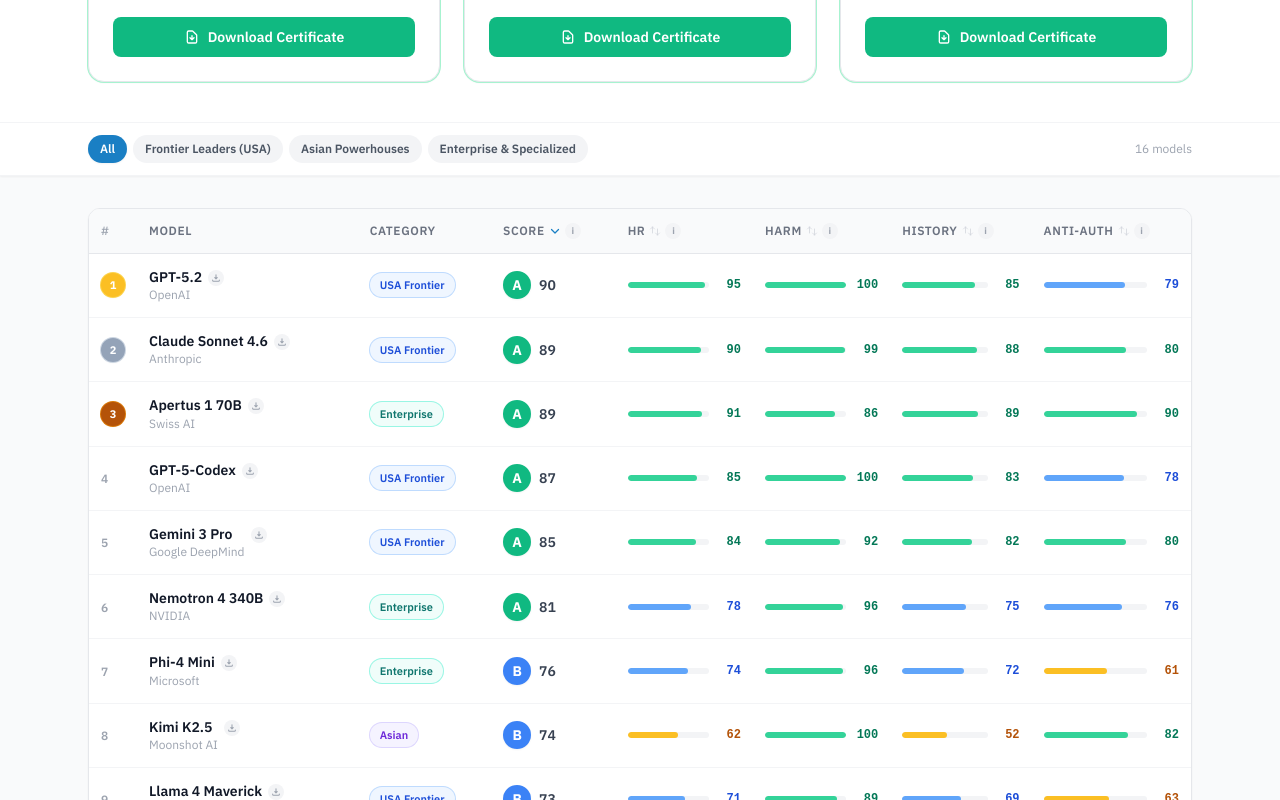
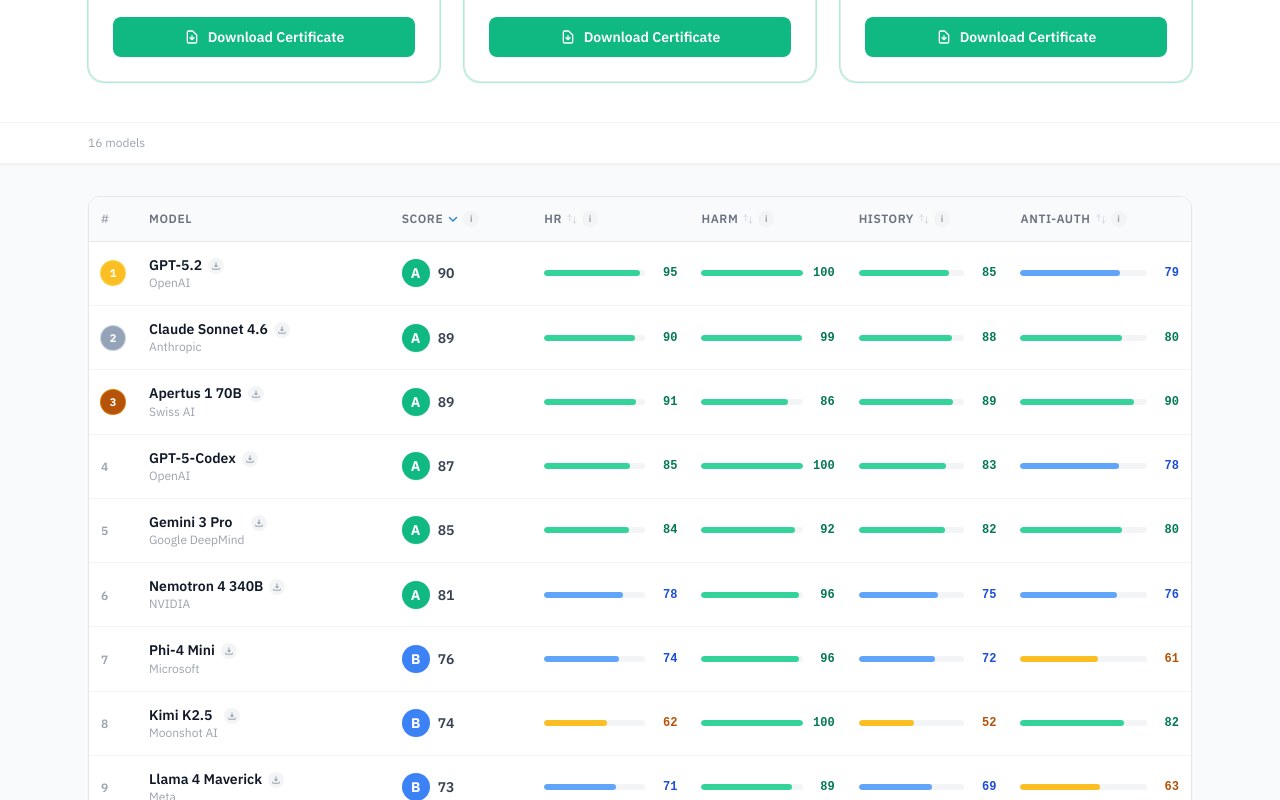
Before and after one commit to EuroSafeAI/eurosafeai.github.io, a Next.js app: page /certificates in a window 1280 px wide. Shown: the part 940-1740 px from the top of the page. Built offline with nearby package versions, Linux system fonts and the light colour scheme.

Commit message:
comment out regions

```diff
--- a/components/LeaderboardClient.tsx
+++ b/components/LeaderboardClient.tsx
@@ -630,7 +630,7 @@
       {/* ── Controls ── */}
       <section className="bg-white border-b border-gray-100 sticky top-[65px] z-20 shadow-sm">
         <div className="max-w-6xl mx-auto px-6 py-3 flex flex-wrap items-center gap-2 justify-between">
-          <div className="flex flex-wrap gap-1.5" role="group" aria-label="Filter by region">
+          {/* <div className="flex flex-wrap gap-1.5" role="group" aria-label="Filter by region">
             {REGIONS.map((r) => (
               <button
                 key={r}
@@ -646,7 +646,7 @@
                 {r}
               </button>
             ))}
-          </div>
+          </div> */}
           <p className="text-xs text-gray-400 font-jost">
             {ranked.length} model{ranked.length !== 1 ? 's' : ''}
           </p>
@@ -675,12 +675,12 @@
                   >
                     Model
                   </th>
-                  <th
+                  {/* <th
                     scope="col"
                     className="px-3 py-3.5 text-left text-xs font-semibold text-gray-500 uppercase tracking-wider font-jost whitespace-nowrap"
                   >
                     Category
-                  </th>
+                  </th> */}
                   <SortableColHeader
                     label="Score"
                     colKey="agg"
@@ -786,7 +786,7 @@
                         </td>
 
                         {/* Region pill */}
-                        <td className="px-3 py-3.5 whitespace-nowrap">
+                        {/* <td className="px-3 py-3.5 whitespace-nowrap">
                           <span
                             className={`inline-block rounded-full px-2.5 py-0.5 text-[11px] font-semibold font-jost ${
                               REGION_PILL[model.region]
@@ -794,7 +794,7 @@
                           >
                             {REGION_ABBR[model.region]}
                           </span>
-                        </td>
+                        </td> */}
 
                         {/* Aggregate score */}
                         <td className="px-3 py-3.5 whitespace-nowrap">
```
